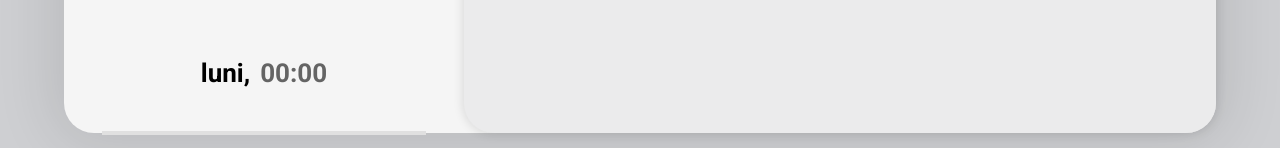
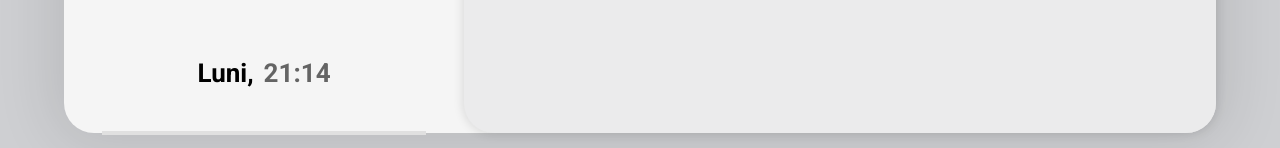
Before and after one commit to nnmadalin/weather_app, a React (Create React App) app: page / in a window 1280 px wide. Shown: the part 627-775 px from the top of the page. Built offline with nearby package versions, Linux system fonts and the light colour scheme.

Commit message:
system date

```diff
--- a/src/App.js
+++ b/src/App.js
@@ -9,6 +9,7 @@ import './App.css';
 function App() {
 
   const [celsiussymbol, setcelsiussymbol] = useState('C');
+  const dayNames = ["Duminică", "Luni", "Marți", "Miercuri", "Joi", "Vineri", "Sâmbătă"];
 
   useEffect(() => {
     var cookieValue = Cookies.get('city');
@@ -56,8 +57,8 @@ function App() {
           </div>
 
           <div className='middle_day'>
-            <h1 className='day'>luni,</h1>
-            <h1 className='hour'>00:00</h1>
+            <h1 className='day'>{dayNames[(new Date()).getDay()]},</h1>
+            <h1 className='hour'>{(new Date()).getHours() + ":" + (new Date()).getMinutes()}</h1>
           </div>
 
           <div className='separator'>
```
